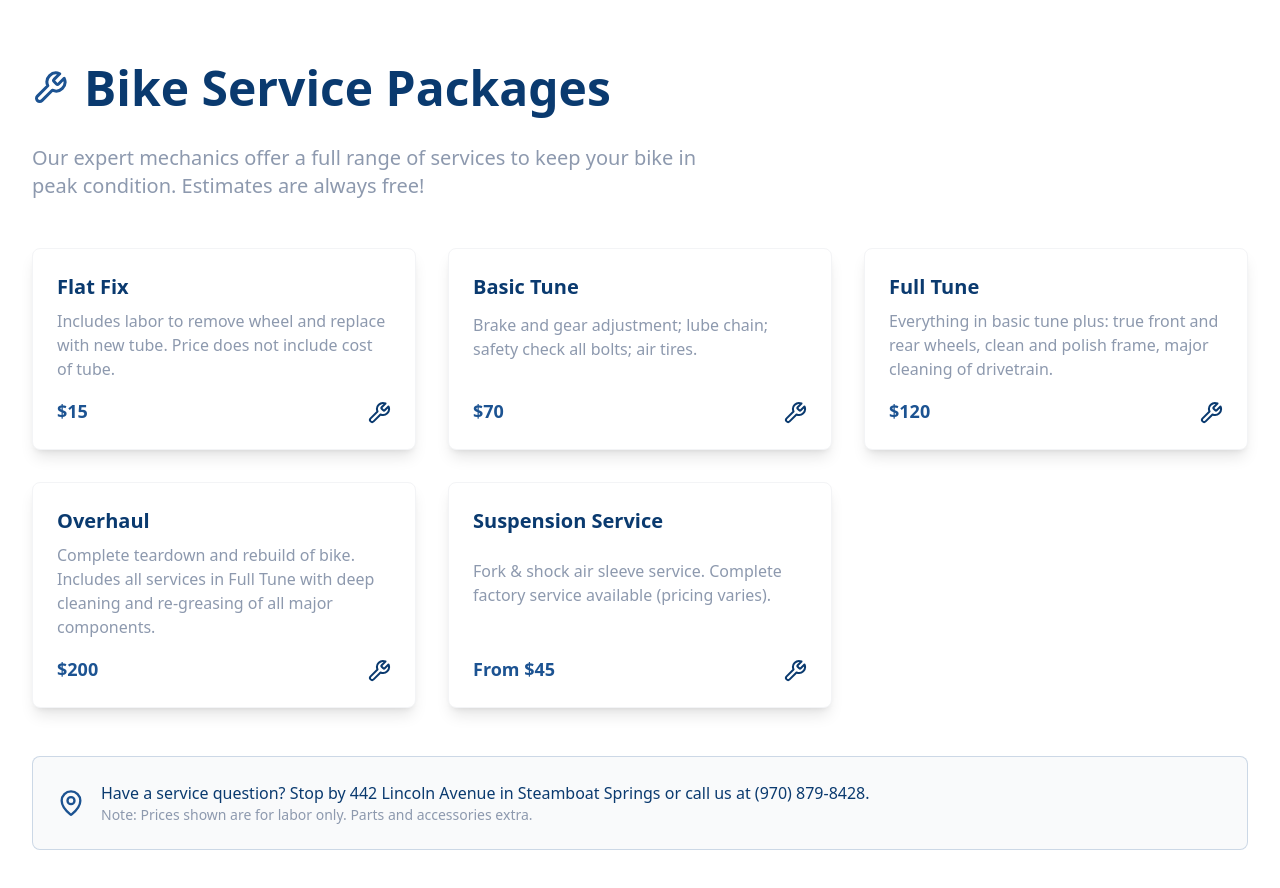
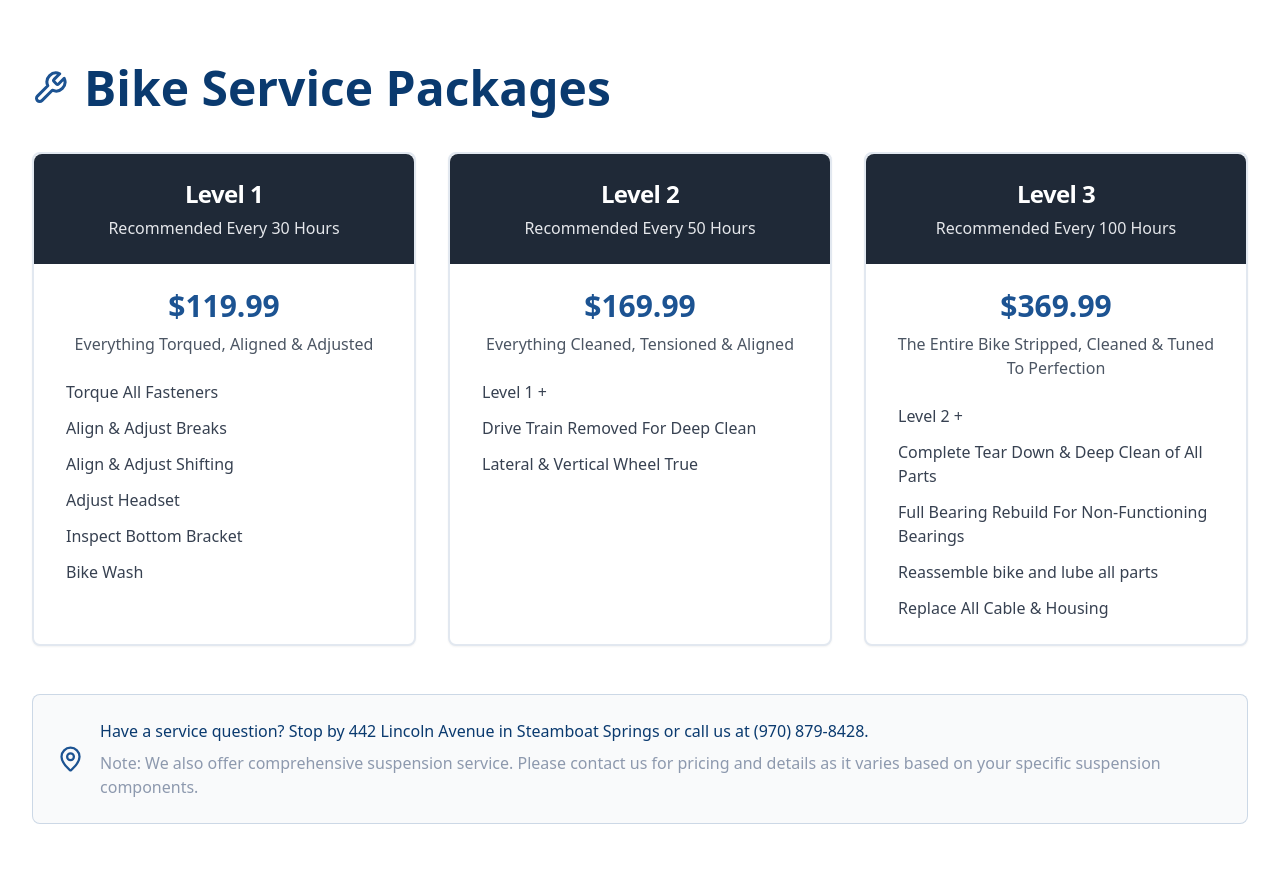
Before and after one commit to rohobits/steamboat-revive-project, a React (Vite) app: page /bike-service in a window 1280 px wide. Shown: the top 888 px of the page. Built offline with nearby package versions, Linux system fonts and the light colour scheme.

Commit message:
feat: Update bike service packages
Update the bike service packages to display three tune options and remove the suspension service as a specific callout.

```diff
--- a/src/pages/BikeService.tsx
+++ b/src/pages/BikeService.tsx
@@ -1,37 +1,47 @@
 
 import { MapPin, Wrench } from "lucide-react";
+import { Button } from "@/components/ui/button";
+import { Card, CardContent, CardHeader, CardTitle } from "@/components/ui/card";
 
-const bikeServicePackages = [
+const servicePackages = [
   {
-    name: "Flat Fix",
-    description:
-      "Includes labor to remove wheel and replace with new tube. Price does not include cost of tube.",
-    price: "$15",
+    level: "Level 1",
+    price: "$119.99",
+    recommendation: "Recommended Every 30 Hours",
+    description: "Everything Torqued, Aligned & Adjusted",
+    features: [
+      "Torque All Fasteners",
+      "Align & Adjust Breaks",
+      "Align & Adjust Shifting",
+      "Adjust Headset",
+      "Inspect Bottom Bracket",
+      "Bike Wash"
+    ]
   },
   {
-    name: "Basic Tune",
-    description:
-      "Brake and gear adjustment; lube chain; safety check all bolts; air tires.",
-    price: "$70",
+    level: "Level 2",
+    price: "$169.99",
+    recommendation: "Recommended Every 50 Hours",
+    description: "Everything Cleaned, Tensioned & Aligned",
+    features: [
+      "Level 1 +",
+      "Drive Train Removed For Deep Clean",
+      "Lateral & Vertical Wheel True"
+    ]
   },
   {
-    name: "Full Tune",
-    description:
-      "Everything in basic tune plus: true front and rear wheels, clean and polish frame, major cleaning of drivetrain.",
-    price: "$120",
-  },
-  {
-    name: "Overhaul",
-    description:
-      "Complete teardown and rebuild of bike. Includes all services in Full Tune with deep cleaning and re-greasing of all major components.",
-    price: "$200",
-  },
-  {
-    name: "Suspension Service",
-    description:
-      "Fork & shock air sleeve service. Complete factory service available (pricing varies).",
-    price: "From $45",
-  },
+    level: "Level 3",
+    price: "$369.99",
+    recommendation: "Recommended Every 100 Hours",
+    description: "The Entire Bike Stripped, Cleaned & Tuned To Perfection",
+    features: [
+      "Level 2 +",
+      "Complete Tear Down & Deep Clean of All Parts",
+      "Full Bearing Rebuild For Non-Functioning Bearings",
+      "Reassemble bike and lube all parts",
+      "Replace All Cable & Housing"
+    ]
+  }
 ];
 
 export default function BikeService() {
@@ -42,37 +52,42 @@ export default function BikeService() {
           <Wrench className="text-steamboat-blue" size={36} />
           <h1 className="section-title mb-0">Bike Service Packages</h1>
         </div>
-        <p className="section-subtitle max-w-2xl">
-          Our expert mechanics offer a full range of services to keep your bike in peak condition. Estimates are always free!
-        </p>
+
         <div className="grid grid-cols-1 gap-8 mt-10 md:grid-cols-2 lg:grid-cols-3">
-          {bikeServicePackages.map((pkg) => (
-            <div
-              key={pkg.name}
-              className="rounded-lg shadow-lg bg-white p-6 flex flex-col justify-between border border-gray-100"
-            >
-              <h2 className="text-xl font-semibold text-steamboat-darkBlue mb-2">
-                {pkg.name}
-              </h2>
-              <p className="text-steamboat-gray mb-4 min-h-[64px]">{pkg.description}</p>
-              <div className="flex items-end justify-between">
-                <span className="text-lg font-bold text-steamboat-blue">
-                  {pkg.price}
-                </span>
-                <Wrench className="text-steamboat-darkBlue" />
+          {servicePackages.map((pkg) => (
+            <Card key={pkg.level} className="border-2">
+              <CardHeader className="text-center bg-gray-800 text-white rounded-t-lg">
+                <CardTitle className="text-2xl font-bold">{pkg.level}</CardTitle>
+                <p className="text-gray-200">{pkg.recommendation}</p>
+              </CardHeader>
+              <CardContent className="p-6">
+                <div className="text-center mb-6">
+                  <span className="text-3xl font-bold text-steamboat-blue">{pkg.price}</span>
+                  <p className="mt-2 text-gray-600">{pkg.description}</p>
                 </div>
-            </div>
+                <ul className="space-y-3">
+                  {pkg.features.map((feature, index) => (
+                    <li key={index} className="flex items-center text-gray-700">
+                      <span className="ml-2">{feature}</span>
+                    </li>
+                  ))}
+                </ul>
+              </CardContent>
+            </Card>
           ))}
         </div>
-        <div className="mt-12 bg-gray-50 border border-steamboat-blue/20 rounded-lg p-6 flex flex-col md:flex-row md:items-center md:space-x-4">
+
+        <div className="mt-12 bg-gray-50 border border-steamboat-blue/20 rounded-lg p-6 space-y-4">
+          <div className="flex flex-col md:flex-row md:items-center md:space-x-4">
             <MapPin className="text-steamboat-blue mb-4 md:mb-0" size={28} />
             <div>
               <p className="font-medium text-steamboat-darkBlue">
                 Have a service question? Stop by 442 Lincoln Avenue in Steamboat Springs or call us at (970) 879-8428.
               </p>
-            <p className="text-steamboat-gray text-sm">
-              Note: Prices shown are for labor only. Parts and accessories extra.
+              <p className="text-steamboat-gray mt-2">
+                Note: We also offer comprehensive suspension service. Please contact us for pricing and details as it varies based on your specific suspension components.
               </p>
+            </div>
           </div>
         </div>
       </div>
```
Lines whose indentation alone changed are shown as unchanged.
